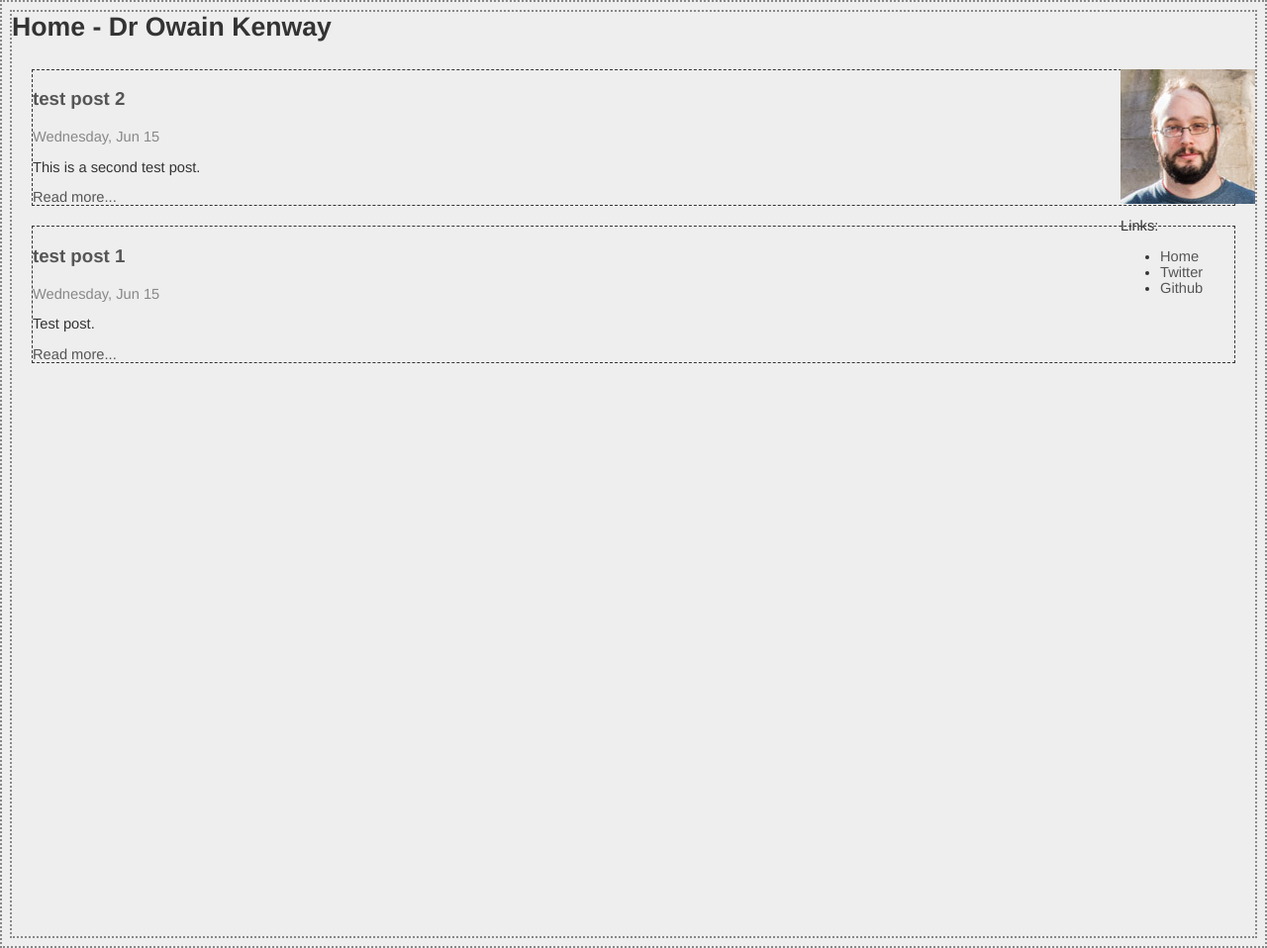
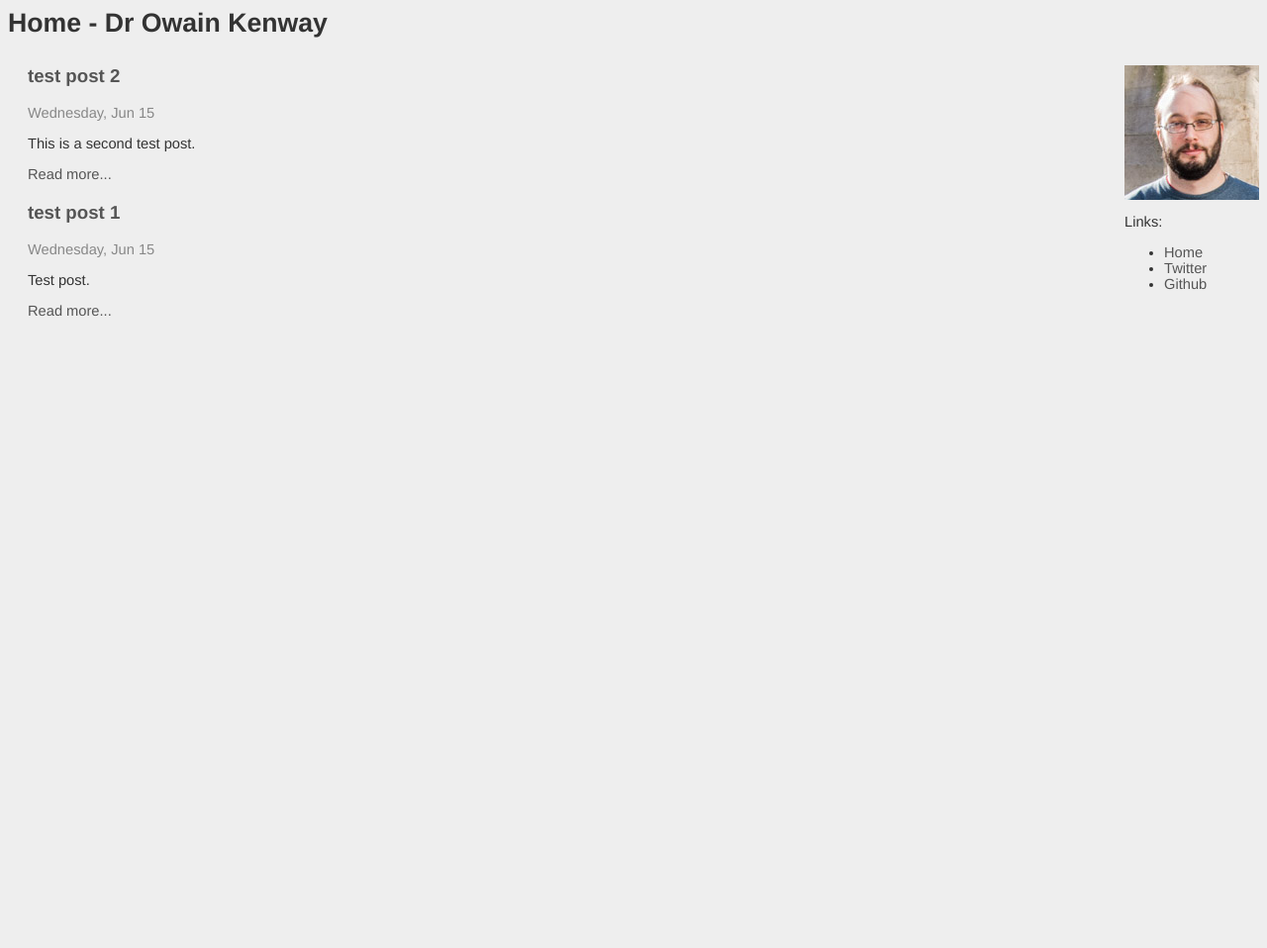
Before and after one commit to owainkenwayucl/owainkenwayucl.github.io, a Jekyll site: the page built from index.md, in a window 1280 px wide. Shown: the whole page at 99% size. Built offline with Jekyll 4.4.1, drawn with Linux system fonts in a browser that asks for light colours.

Commit message:
Remove guide borders.

```diff
--- a/css/main.css
+++ b/css/main.css
@@ -1,6 +1,6 @@
 html {
   font-size: 100%;
-  border-style: dotted;
+  border-style: none;
   border-width: 2px;
   border-color: #888;
 }
@@ -10,7 +10,7 @@ body {
   font-family: Helvetica, Arial, sans-serif;
   color: #333;
   font-size: 11pt;
-  border-style: dotted;
+  border-style: none;
   border-width: 2px;
   border-color: #888;
 }
@@ -24,7 +24,7 @@ div {
 article {
   border-width: 1px;
   border-color: #333;
-  border-style: dashed;
+  border-style: none;
   margin: 20px;
 
 }
```
